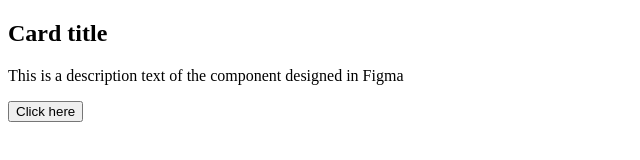
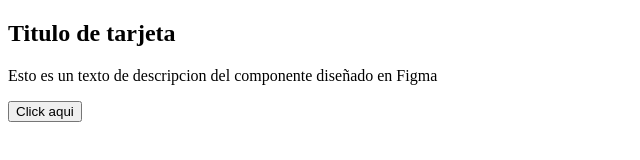
Before and after one commit to manuel-7-code/Examen, a plain HTML site: page examen/index.html in a window 1280 px wide. Shown: the whole page, without its empty margins (0-640 px from the left). Drawn offline with Linux system fonts and the light colour scheme.

Commit message:
pagina traducida

```diff
--- a/examen/index.html
+++ b/examen/index.html
@@ -8,13 +8,13 @@
 <body>
     <main class="card-conteiner">
         <h2>
-            Card title
+            Titulo de tarjeta
         </h2>
         <p>
-            This is a description text of the component designed in Figma
+            Esto es un texto de descripcion del componente diseñado en Figma
         </p>
         <button>
-            Click here
+            Click aqui
         </button>
     </main>
 </body>
```
